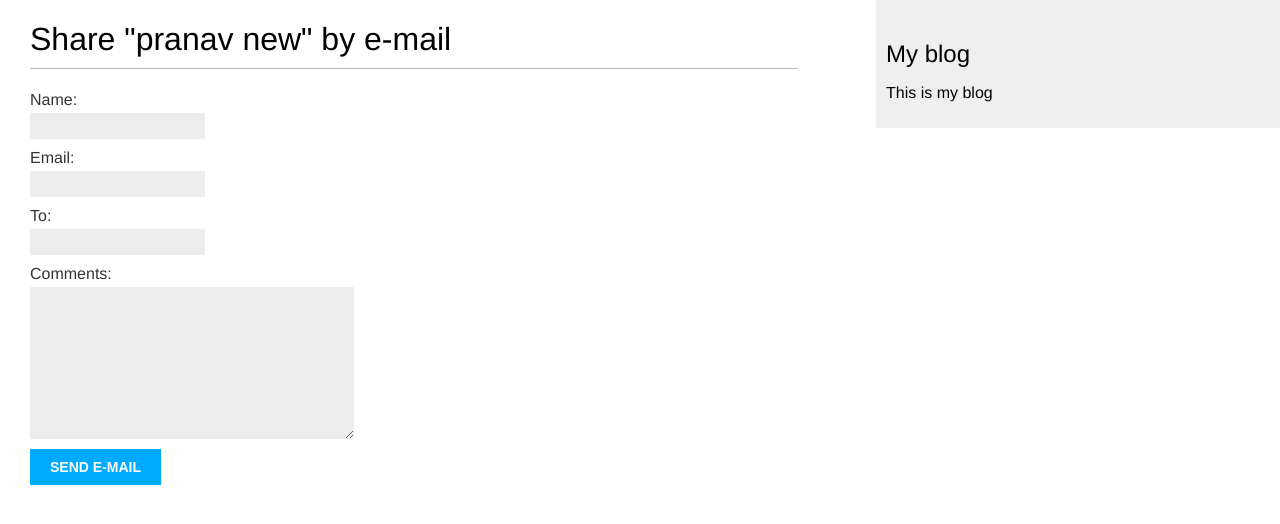
After one commit to pranavchandran/blog_app, a Django app: page /blog/1/share/ in a window 1280 px wide. The commit adds this page. Shown: the top 524 px of the page. Run offline with Django 3.2, Linux system fonts and the light colour scheme; data comes from the database, SQL or seed files in the repository.

Commit message:
Created email-form

```diff
--- a/mysite/blog/templates/blog/detail.html
+++ b/mysite/blog/templates/blog/detail.html
@@ -8,4 +8,9 @@
     Published{{post.publish}} by {{post.author}}
 </p>
     {{post.body|linebreaks}}
+<p>
+    <a href="{% url "blog:post_share" post.id%}">
+        Share this post
+    </a>
+</p>
 {% endblock %}
--- /dev/null
+++ b/mysite/blog/templates/blog/post/share.html
@@ -0,0 +1,33 @@
+{% extends "blog/base.html" %}
+{% block title%}
+Share a Post
+{% endblock %}
+{% block content %}
+    {% if sent %}
+        <h1>
+            Email successfully sent
+        </h1>
+        <p>
+            "{{ post.title }}" was successfully sent to
+            {{ form.cleaned_data.to }}
+        </p>
+    {% else %}
+        <h1>
+            Share "{{ post.title }}" by e-mail
+        </h1>
+        <form method="post">
+            {{ form.as_p }}
+            {% csrf_token %}
+            <input type="submit" value="Send e-mail">
+        </form>
+    {% endif %}
+{% endblock %}
+
+<!-- we can alse iterate through form.as_p
+{% for field in form %}
+    <div>
+        {{field.errors}}
+        {{field.label_tag}}
+        {{field}}
+    </div>
+{% endfor %} -->
--- a/mysite/blog/urls.py
+++ b/mysite/blog/urls.py
@@ -4,5 +4,6 @@ app_name = 'blog'
 urlpatterns = [
     # path('', views.post_list, name='post_list'),
     path('', views.PostListView.as_view(), name='post_list'),
+    path('<int:post_id>/share/', views.post_share, name='post_share'),
     path('<int:year>/<int:month>/<int:day>/<slug:post>/', views.post_detail, name='post_detail'),
 ]
--- a/mysite/blog/views.py
+++ b/mysite/blog/views.py
@@ -4,6 +4,8 @@ from .models import Post
 from django.core.paginator import Paginator,EmptyPage,PageNotAnInteger
 # Forms
 from .forms import EmailPostForm
+# for send mail
+from django.core.mail import send_mail
 # Create your views here.
 class PostListView(ListView):
     queryset = Post.published.all()
@@ -32,12 +34,19 @@ def post_detail(request, year, month, day, post):
 def post_share(request, post_id):
     # Retreive post by id
     post = get_object_or_404(Post, id=post_id, status='published')
+    sent = False
     if request.method == 'POST':
         # form was submitted
         form = EmailPostForm(request.POST)
         if form.is_valid():
             # Form fields passed validation
             cd = form.cleaned_data
-        else:
-            form = EmailPostForm()
-        return render(request, 'blog/post/share.html', {'post':post, 'form':form})
+            post_url = post.get_absolute_url()
+            subject = f"{cd[name]} recommends you read"\
+                        f"{post.title}"
+            message = f"Read {post.title} at {post_url}\n\n"\
+                        f"{cd['name']}\'s comments:{cd['comments']}"
+            send_mail(subject, message, 'admin@myblog.com', [cd['to']])
+    else:
+        form = EmailPostForm()
+    return render(request, 'blog/post/share.html', {'post':post, 'form':form, 'sent':sent})
```
